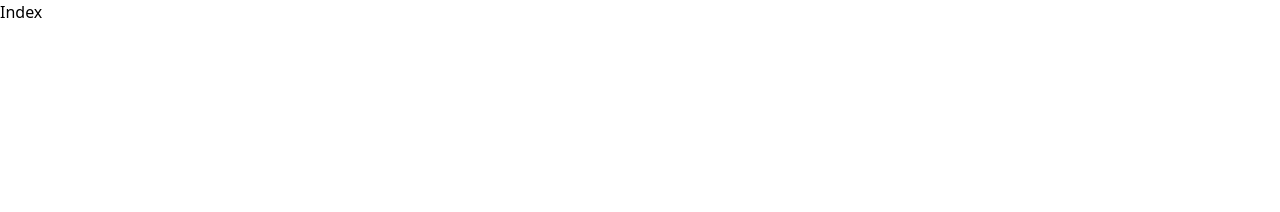
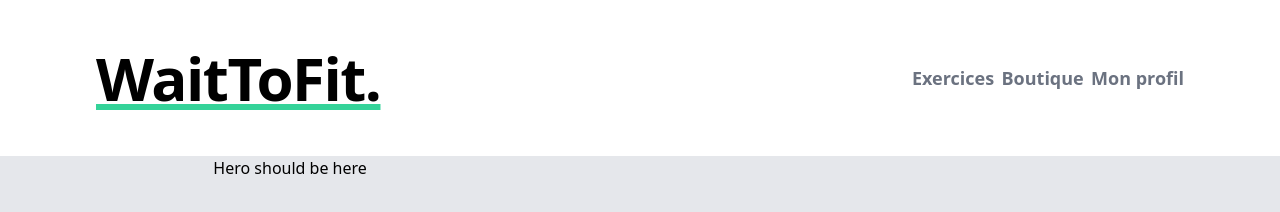
Before and after one commit to MatthysDev/WaitToFit-v1, a Gatsby site: page / in a window 1280 px wide. Built offline with nearby package versions, Linux system fonts and the light colour scheme; Gatsby itself is replaced by a stand-in of ours.

Commit message:
feat: 🎸 Add Menu

```diff
--- /dev/null
+++ b/src/components/Container.tsx
@@ -0,0 +1,5 @@
+import React from "react";
+
+export default function Container({ children }) {
+  return <div className="w-full h-screen bg-gray-200 m-auto ">{children}</div>;
+}
--- /dev/null
+++ b/src/components/ContentContainer.tsx
@@ -0,0 +1,5 @@
+import React from "react";
+
+export default function ContentContainer({ children }) {
+  return <div className="w-2/3 m-auto">{children}</div>;
+}
--- /dev/null
+++ b/src/components/Hero.tsx
@@ -0,0 +1,15 @@
+import React from "react";
+import Container from "./Container";
+import ContentContainer from "./ContentContainer";
+import Menu from "./Menu";
+
+type Props = {};
+
+export default function Hero({}: Props) {
+  return (
+    <Container>
+      <Menu />
+      <ContentContainer>Hero should be here</ContentContainer>
+    </Container>
+  );
+}
--- /dev/null
+++ b/src/components/Menu.tsx
@@ -0,0 +1,28 @@
+import React from "react";
+import Text from "./Text";
+import { Link } from "gatsby";
+
+type Props = {};
+
+export default function Menu({}: Props) {
+  return (
+    <div className="bg-white py-12 px-24 flex justify-between">
+      <div>
+        <Text as="h1" className="underline decoration-emerald-400">
+          WaitToFit.
+        </Text>
+      </div>
+      <div className="text-center my-auto flex justify-between w-1/4">
+        <Link to="/">
+          <Text as="h3Link">Exercices</Text>
+        </Link>
+        <Link to="/">
+          <Text as="h3Link">Boutique</Text>
+        </Link>
+        <Link to="/">
+          <Text as="h3Link">Mon profil</Text>
+        </Link>
+      </div>
+    </div>
+  );
+}
--- /dev/null
+++ b/src/components/Text.tsx
@@ -0,0 +1,61 @@
+import React, { HTMLAttributes } from "react";
+
+interface TextProps extends HTMLAttributes<HTMLHeadingElement> {
+  children: string | any;
+  className?: string;
+  as?:
+    | "h1"
+    | "h2"
+    | "h2about"
+    | "h2episode"
+    | "h3"
+    | "h3Link"
+    | "p"
+    | "pAbout"
+    | "pEpisode";
+}
+
+export default function Text({
+  children,
+  as,
+  className = "",
+  ...props
+}: TextProps) {
+  if (as === "h1") {
+    return (
+      <h1
+        {...props}
+        className={`text-black font-bold tracking-tight text-2xl md:text-6xl ${className}`}
+      >
+        {children}
+      </h1>
+    );
+  }
+
+  if (as === "h3Link") {
+    return (
+      <h3
+        {...props}
+        className={`text-lg text-gray-500 hover:text-emerald-400 font-bold ${className}`}
+      >
+        {children}
+      </h3>
+    );
+  }
+  if (as === "p") {
+    return (
+      <p
+        {...props}
+        className={`mb-6 text-xl sm:text-base text-gray-500 ${className}`}
+      >
+        {children}
+      </p>
+    );
+  }
+
+  return (
+    <p {...props} className={className}>
+      {children}
+    </p>
+  );
+}
--- a/src/pages/index.tsx
+++ b/src/pages/index.tsx
@@ -1,11 +1,8 @@
 import * as React from "react";
+import Hero from "../components/Hero";
 
 const IndexRoute = () => {
-  return (
-    <main>
-      <h1>Index</h1>
-    </main>
-  );
+  return <Hero />;
 };
 
 export default IndexRoute;
```
